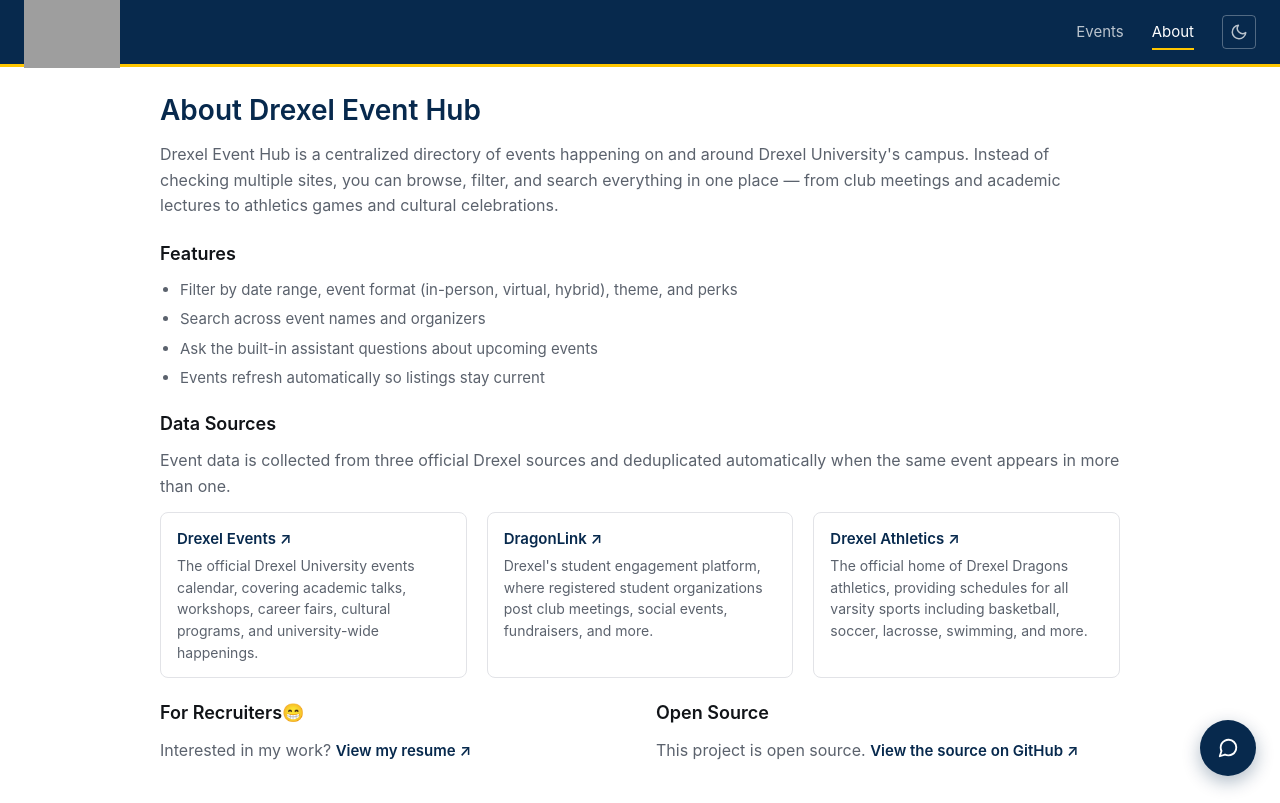
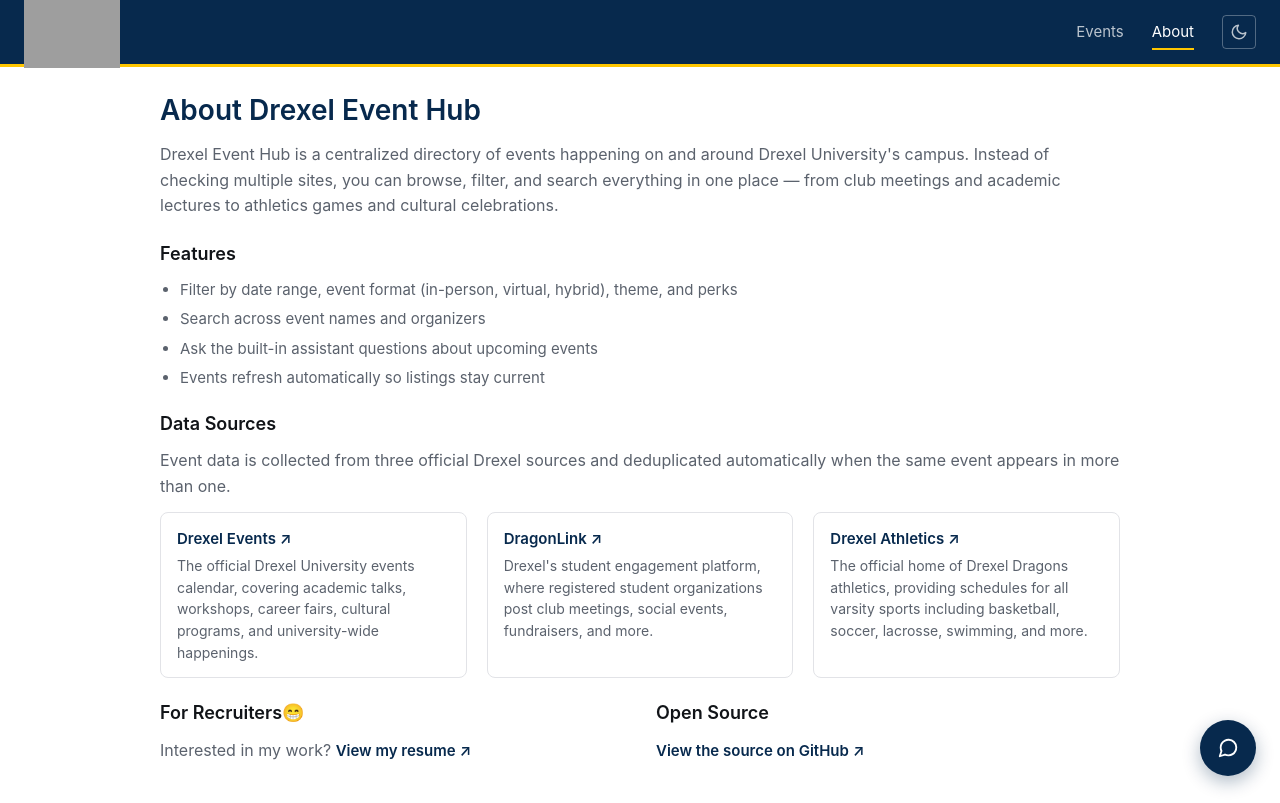
Before and after one commit to toomeem/drexel-event-directory, a React (Vite) app in the folder frontend/: page /about in a window 1280 px wide. Built offline with nearby package versions, Linux system fonts and the light colour scheme; grey boxes are pictures that could not be loaded.

Commit message:
update about page

```diff
--- a/frontend/src/pages/AboutPage.tsx
+++ b/frontend/src/pages/AboutPage.tsx
@@ -83,7 +83,7 @@
                 <section className="about-page__section">
                     <h2 className="about-page__section-title">Open Source</h2>
                     <p className="about-page__body">
-            This project is open source.{" "}
+
                         <a
                             href="https://github.com/toomeem/drexel-event-directory/"
                             target="_blank"
```
Lines whose indentation alone changed are shown as unchanged.
